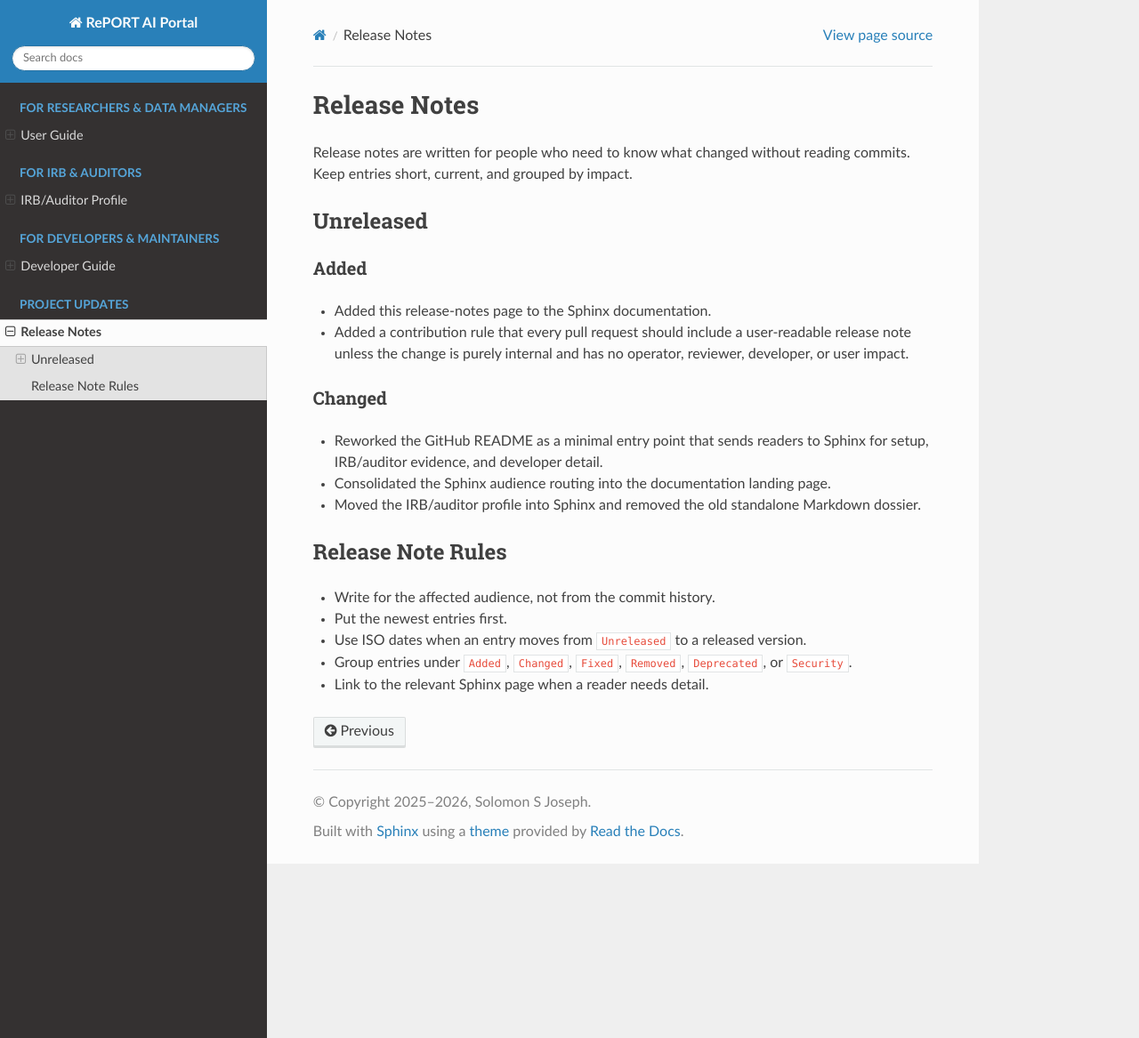
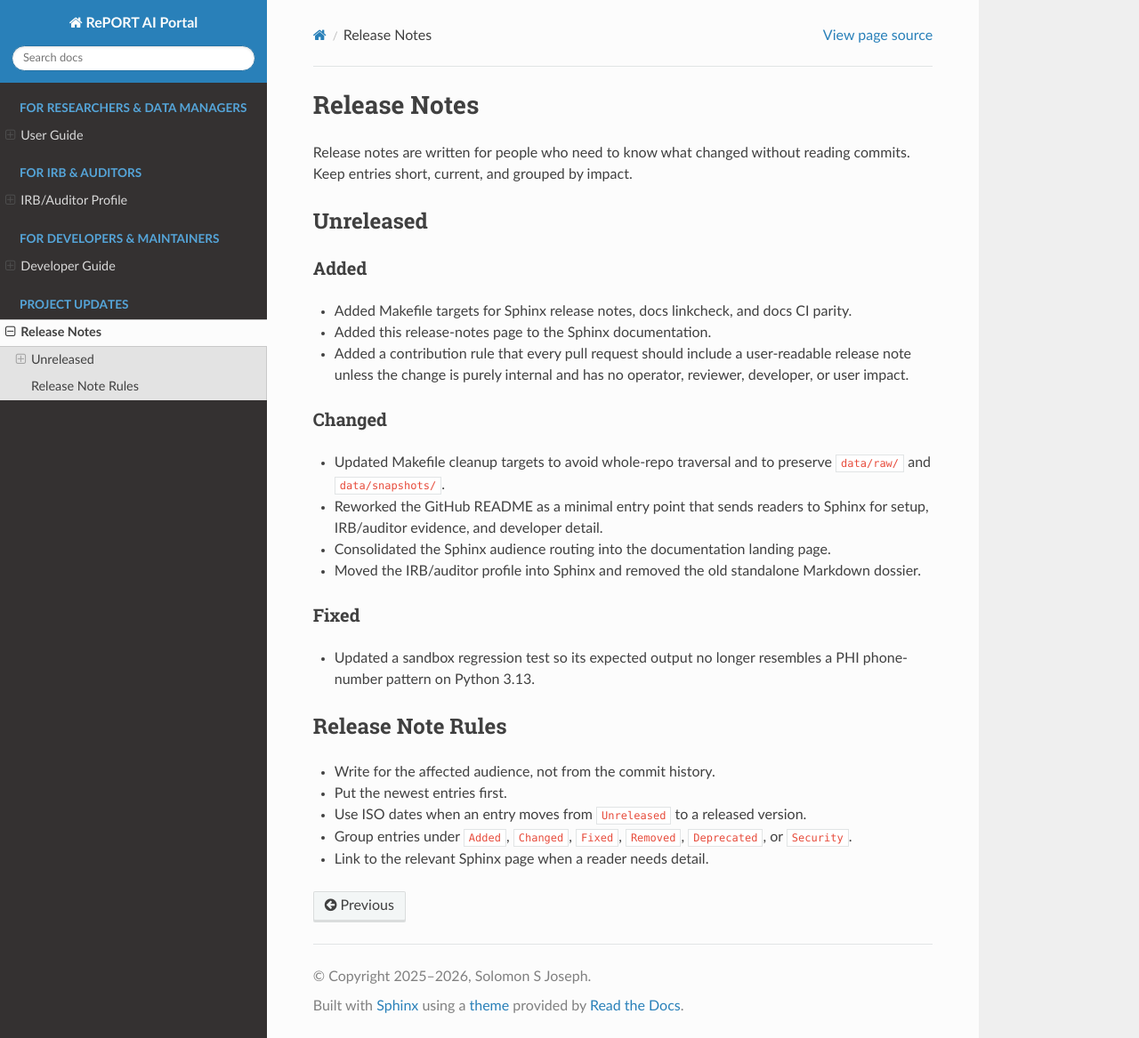
Before and after one commit to solomonsjoseph/RePORT-AI-Portal, a Sphinx documentation site: the page built from docs/sphinx/release_notes.rst, in a window 1280 px wide and 1167 px high. Shown: the whole window at 89% size. Built offline with Sphinx 7.4.7 and the Read the Docs theme 3.1.0, drawn with Linux system fonts in a browser that asks for light colours.

Commit message:
Update Makefile docs targets (#38)
* chore: update Makefile docs targets

* test: avoid PHI-shaped sandbox output

```diff
--- a/docs/sphinx/release_notes.rst
+++ b/docs/sphinx/release_notes.rst
@@ -11,6 +11,8 @@
 Added
 ~~~~~
 
+* Added Makefile targets for Sphinx release notes, docs linkcheck, and
+  docs CI parity.
 * Added this release-notes page to the Sphinx documentation.
 * Added a contribution rule that every pull request should include a
   user-readable release note unless the change is purely internal and
@@ -19,12 +21,20 @@
 Changed
 ~~~~~~~
 
+* Updated Makefile cleanup targets to avoid whole-repo traversal and to
+  preserve ``data/raw/`` and ``data/snapshots/``.
 * Reworked the GitHub README as a minimal entry point that sends readers
   to Sphinx for setup, IRB/auditor evidence, and developer detail.
 * Consolidated the Sphinx audience routing into the documentation
   landing page.
 * Moved the IRB/auditor profile into Sphinx and removed the old
   standalone Markdown dossier.
+
+Fixed
+~~~~~
+
+* Updated a sandbox regression test so its expected output no longer
+  resembles a PHI phone-number pattern on Python 3.13.
 
 Release Note Rules
 ------------------
```
Also changed, not shown: 4 other files.
